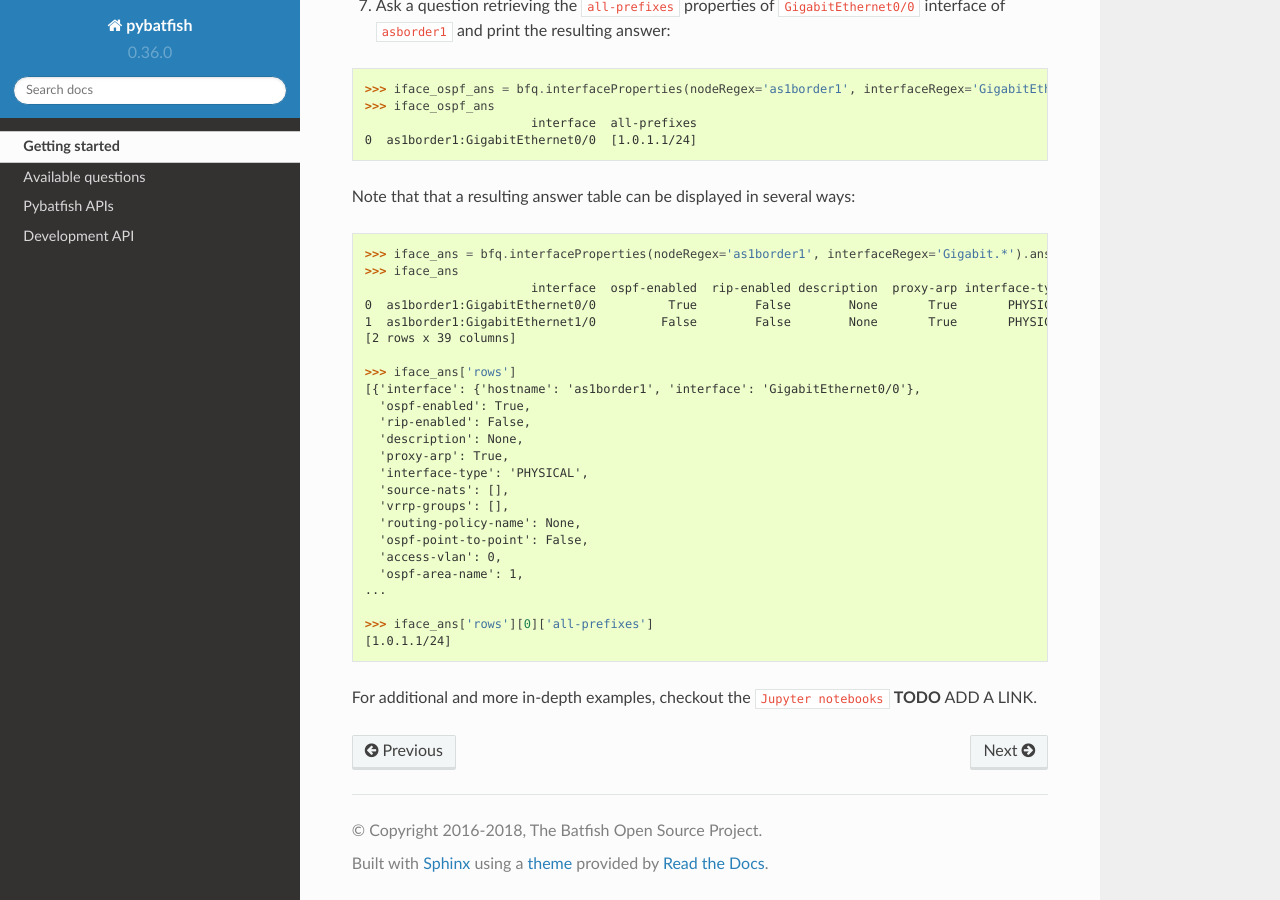
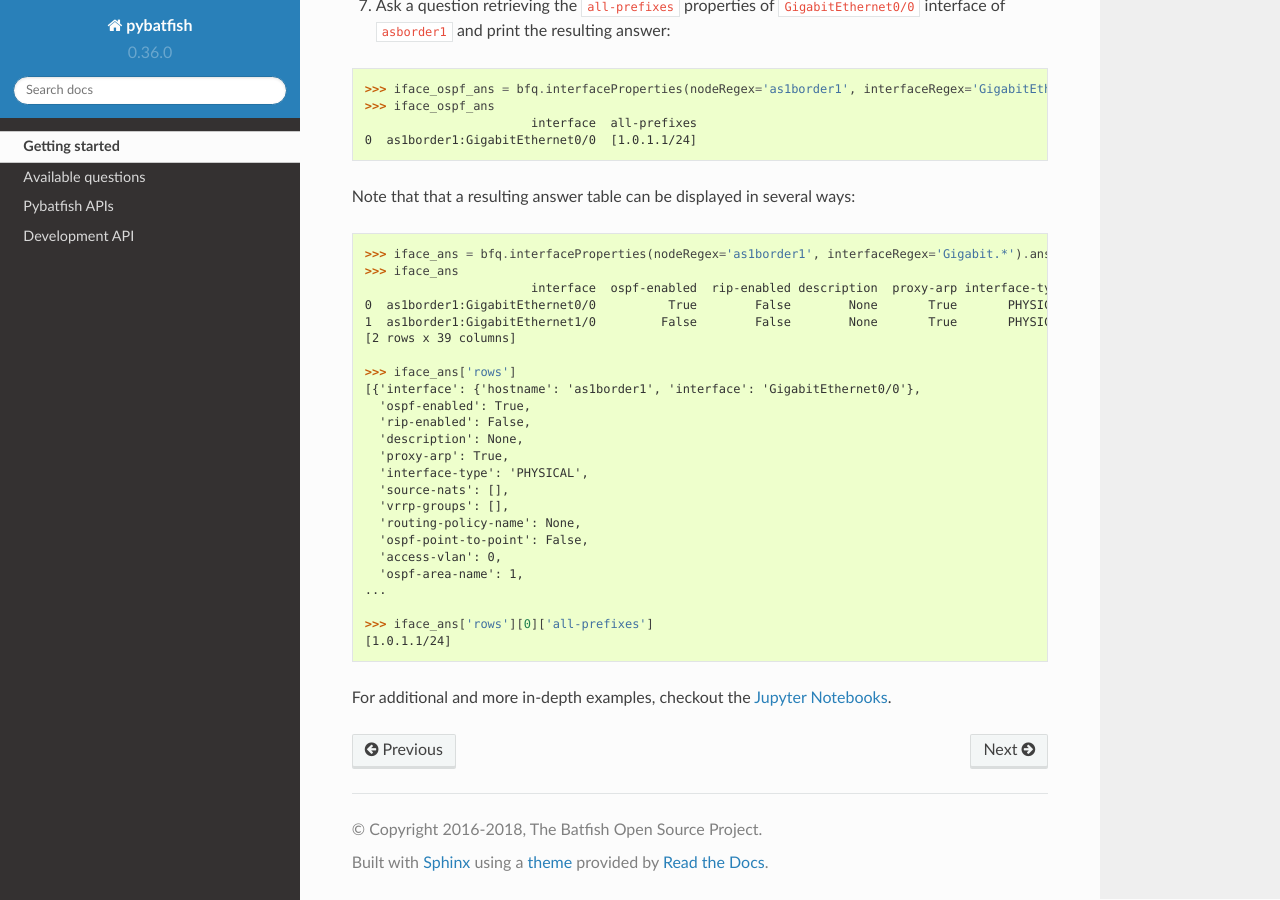
Before and after one commit to batfish/pybatfish, a Sphinx documentation site: the page built from docs/source/quickstart.rst, in a window 1280 px wide and 900 px high, scrolled down 1825 px. Built offline with Sphinx 7.4.7 and the Read the Docs theme 2.0.0, drawn with Linux system fonts in a browser that asks for light colours; some of the changed text lies outside the part shown.

Commit message:
remove propertySpec filter and add notebook link to quickstart

```diff
--- a/docs/source/quickstart.rst
+++ b/docs/source/quickstart.rst
@@ -115,4 +115,4 @@ Note that that a resulting answer table can be displayed in several ways:
     [1.0.1.1/24]
 
 
-For additional and more in-depth examples, checkout the ``Jupyter notebooks`` **TODO** ADD A LINK.
+For additional and more in-depth examples, checkout the `Jupyter Notebooks <https://github.com/batfish/pybatfish/tree/master/jupyter_notebooks>`_.
```
Also changed, not shown: other parts of docs/source/quickstart.rst (+1 -1 lines).
